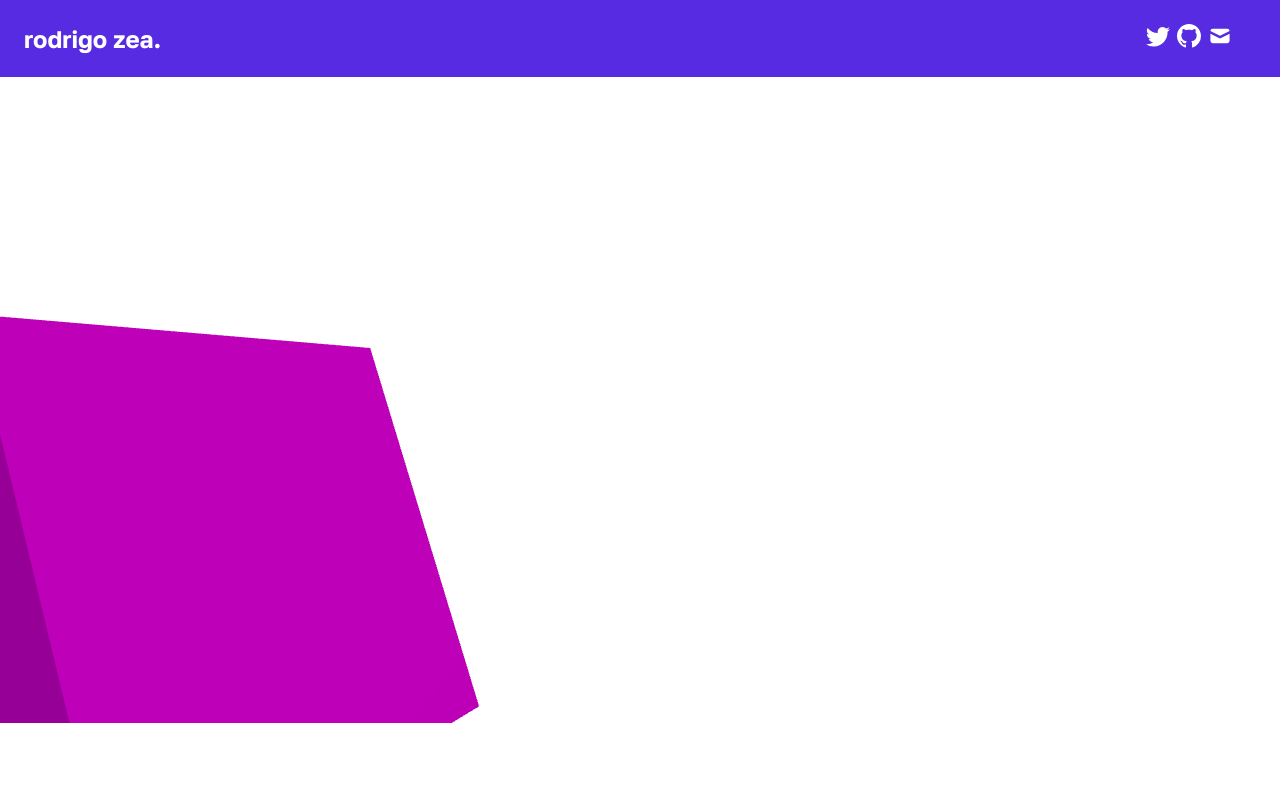
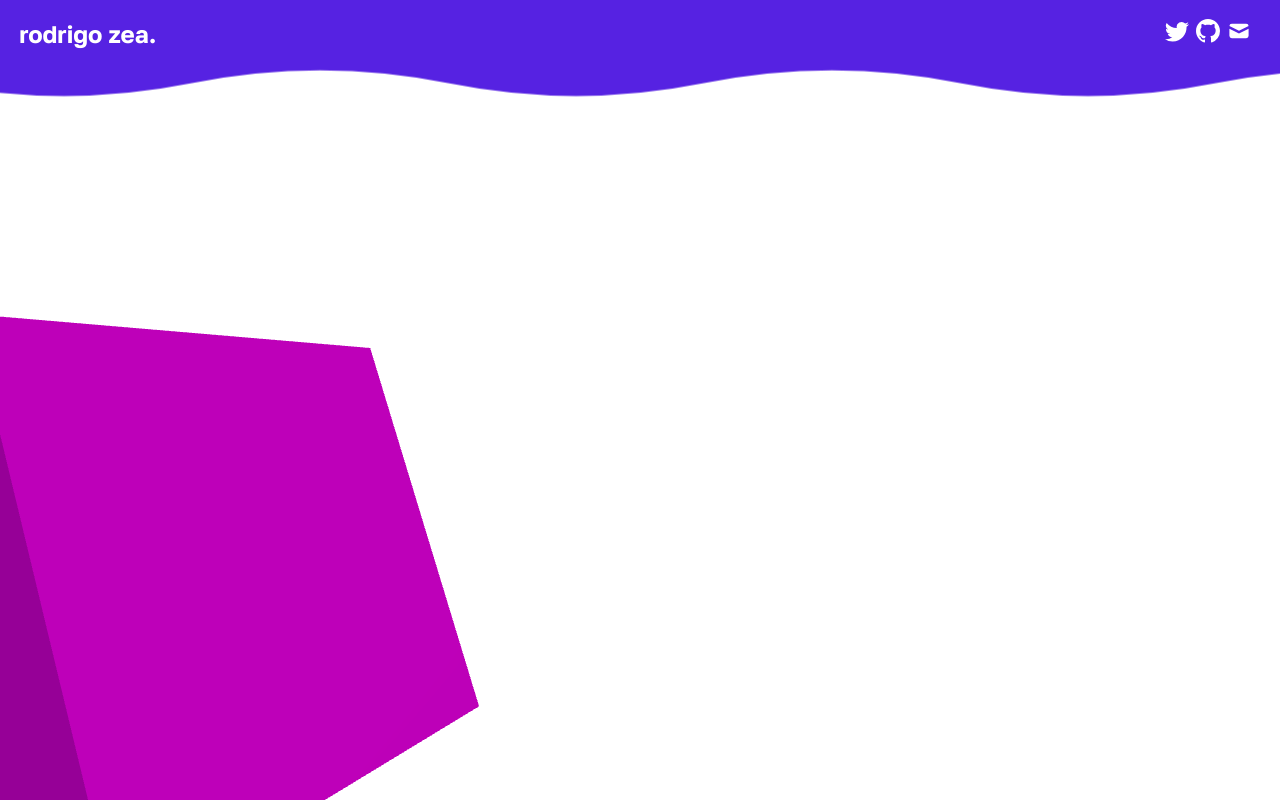
Before and after one commit to RodrigoZea/ThreeJS2023, a React app: page / in a window 1280 px wide. Built offline with nearby package versions, Linux system fonts and the light colour scheme.

Commit message:
wave header, maybe will try animating text by hand

```diff
--- /dev/null
+++ b/src/SVGComponent.js
@@ -0,0 +1,45 @@
+import './index.scss'
+
+const SVGComponent = (props) => (
+    <svg viewBox="0 0 100 20" {...props} id="wave-svg">
+      <defs>
+        <linearGradient id="gradient">
+          <stop stop-color="#5622E2" />
+        </linearGradient>
+        <pattern
+        id="wave"
+        x={0}
+        y={-0.5}
+        width="100%"
+        height="100%"
+        patternUnits="userSpaceOnUse"
+      >
+        <path
+          id="wavePath"
+          d="m -45 2 q 10 2 20 0 t 20 0 t 20 0 t 20 0 t 20 0 t 20 0 t 20 0 t 20 0 v -2 h -160 z"
+          mask="url(#mask)"
+          fill="url(#gradient)"
+        >
+          <animateTransform
+            attributeName="transform"
+            begin="0s"
+            dur="2.5s"
+            type="translate"
+            from="0,0"
+            to="40,0"
+            repeatCount="indefinite"
+          />
+        </path>
+      </pattern>
+    </defs>
+    <rect
+      x={0}
+      y={0}
+      width={100}
+      height={15}
+      fill="url(#wave)"
+      fillOpacity={1}
+    />
+  </svg>
+);
+export default SVGComponent;
--- a/src/SceneHolder.js
+++ b/src/SceneHolder.js
@@ -5,6 +5,7 @@ import { useCallback, useEffect, useRef, Suspense } from "react";
 import { BsTwitter, BsGithub } from "react-icons/bs";
 import { HiMail } from "react-icons/hi";
 import './index.scss'
+import SVGComponent from './SVGComponent'
 
 function LookAtCube() {
     const meshRef = useRef();
@@ -68,14 +69,24 @@ function Loader() {
 }
 
 function Header() {
+    var name = "rodrigo zea."
+    var nameArr = useRef([])
+    const nameArray = [...name].forEach(c => nameArr.current.push(c))
+
     return(
         <div id="header">
-            <span>rodrigo zea.</span>
+            <div id="name">
+                {
+                    nameArr.current.map((i, index) => {return(<span id={i+index} key={index}>{i}</span>)})
+                }
+            </div>
+
             <div id="icons">
                 <BsTwitter style={{marginRight:'0.3em'}}/>
                 <BsGithub style={{marginRight:'0.3em'}}/>
                 <HiMail/>
             </div>
+
         </div>
     )
 }
@@ -84,6 +95,7 @@ export default function SceneHolder() {
     return(
         <div id="container">
             <Header/>
+            <SVGComponent/>
             <Canvas>
                 <PerspectiveCamera makeDefault position={[-1.3, -0.5, 2]}/>
                 <ambientLight />
--- a/src/index.scss
+++ b/src/index.scss
@@ -8,22 +8,33 @@ html, body, #root, #container {
 }
 
 #header {
-    z-index: 3;
+    z-index: 4;
     position: fixed;
     width: 100%;
     overflow: hidden;
     color: white;
-    background-color: rgb(86, 43, 226);
+    background-color: rgb(86, 34, 226);
     display: flex;
     justify-content: space-between;
     font-family: 'Golos Text', sans-serif;
     font-size: 1.5em;
-    padding: 1em;
+    padding: 0.8em;
     user-select: none;
     height: auto;
-
 }
 
 #icons {
-    margin-right: 3em;
+    margin-right: 2em;
 }
+
+#name:hover > #r0 {
+    color: black;
+    transition: color 0.5s ease;
+}
+
+
+#wave-svg {
+    position: fixed;
+    top: 4em;
+    z-index: 3;
+}
```
